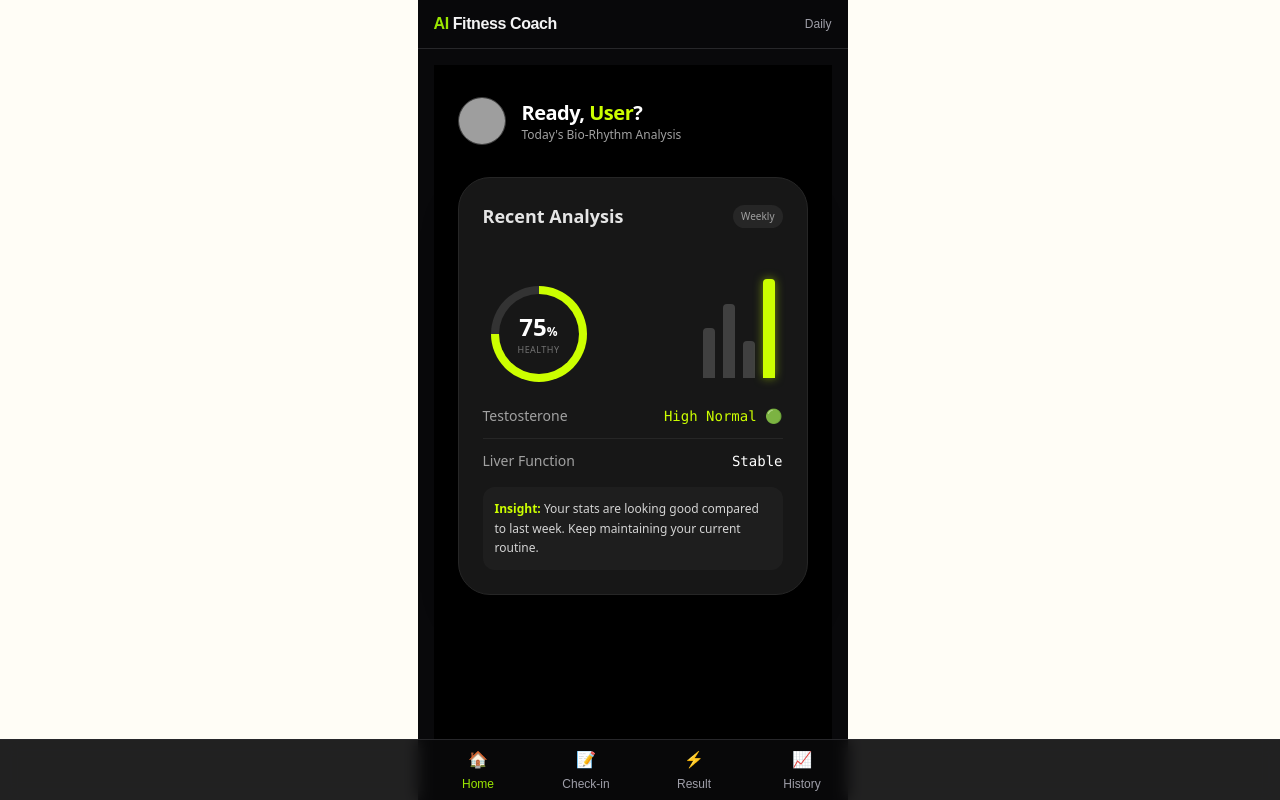
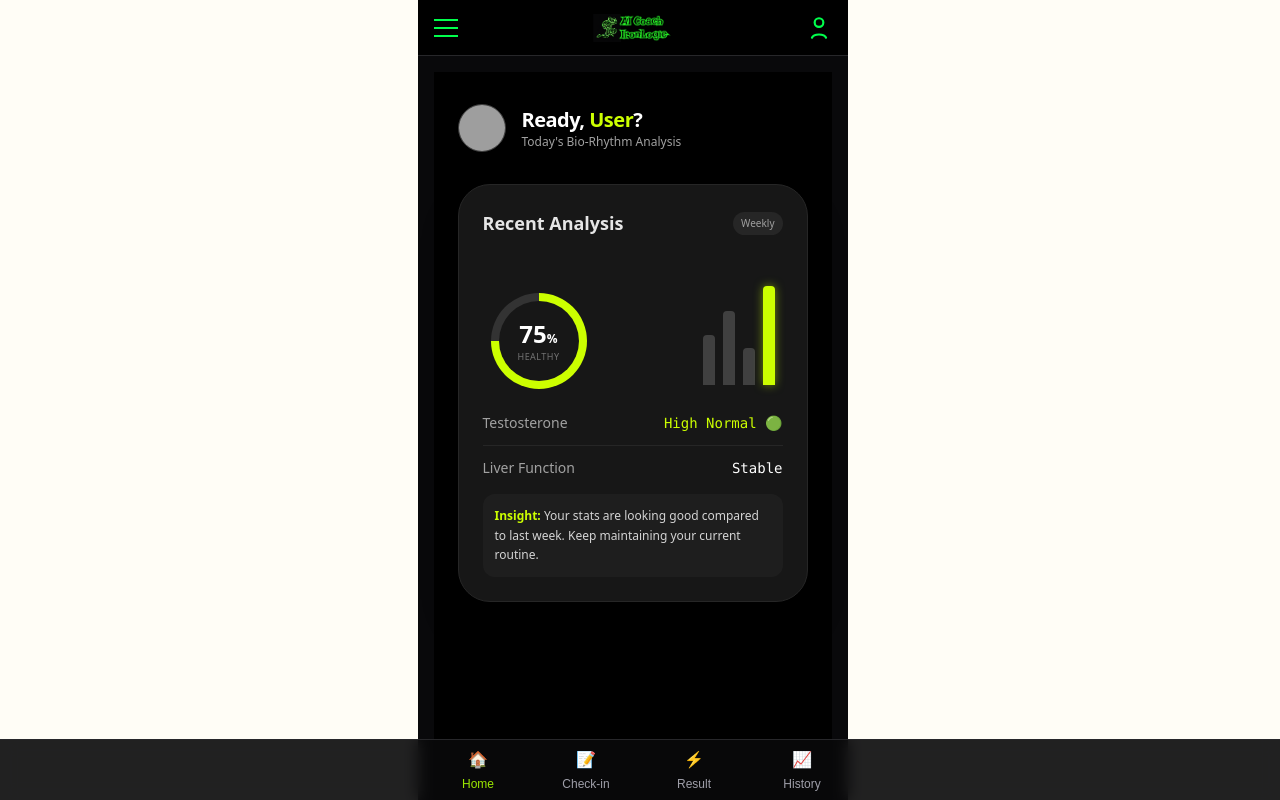
Before and after one commit to rexyoon/AIHealthCare, a React (Vite) app: page / in a window 1280 px wide. Shown: the top 800 px of the page. Built offline with nearby package versions, Linux system fonts and the light colour scheme; no server answers; grey boxes are pictures that could not be loaded; a web font is replaced by a local one.

Commit message:
header change

```diff
--- a/src/component/Layout.tsx
+++ /dev/null
@@ -1,21 +0,0 @@
-// src/components/Layout.tsx
-import { Outlet } from 'react-router-dom';
-import Header from './Header';
-import Sidebar from './SideBar';
-import { useState } from 'react';
-
-export default function Layout() {
-  const [isSidebarOpen, setIsSidebarOpen] = useState(false);
-
-  return (
-    <div className="min-h-screen bg-white">
-      <Header onMenuClick={() => setIsSidebarOpen(false)} />
-      <Sidebar isOpen={isSidebarOpen} onClose={() => setIsSidebarOpen(false)} />
-
-      {/* 헤더 높이만큼 여백 주기 */}
-      <main className="px-4 pt-16">
-        <Outlet />
-      </main>
-    </div>
-  );
-}
--- a/src/component/layout/Layout.tsx
+++ b/src/component/layout/Layout.tsx
@@ -1,20 +1,57 @@
 import type { ReactNode } from "react";
+import { useNavigate } from "react-router-dom";
 import BottomNav from "./BottomNav";
+import IronHome from "@/image/Ironhome.png"; // 경로 맞게 수정
 
 export default function Layout({ children }: { children: ReactNode }) {
+  const navigate = useNavigate();
+
   return (
     <div className="min-h-dvh bg-zinc-950 text-zinc-100">
-      <header className="sticky top-0 z-10 border-b border-zinc-800 bg-zinc-950/80 backdrop-blur">
-        <div className="mx-auto flex max-w-md items-center justify-between px-4 py-3">
-          <div className="font-extrabold tracking-tight">
-            <span className="text-lime-400">AI</span> Fitness Coach
-          </div>
-          <div className="text-xs text-zinc-400">Daily</div>
+      {/* ✅ 여기서부터: 기존 "AI Fitness Coach / Daily" 임시 헤더를 교체한 전역 헤더 */}
+      <header className="sticky top-0 z-10 w-full h-14 bg-black border-b border-zinc-800">
+        {/* 좌/우 영역 */}
+        <div className="h-full flex items-center justify-between px-4">
+          {/* Left: Hamburger */}
+          <button aria-label="menu" className="flex flex-col gap-1.5">
+            <span className="block w-6 h-0.5 bg-[#00ff4c]" />
+            <span className="block w-6 h-0.5 bg-[#00ff4c]" />
+            <span className="block w-6 h-0.5 bg-[#00ff4c]" />
+          </button>
+
+          {/* Right: User */}
+          <button aria-label="profile">
+            <svg
+              width="26"
+              height="26"
+              viewBox="0 0 24 24"
+              fill="none"
+              stroke="#00ff4c"
+              strokeWidth="2"
+              strokeLinecap="round"
+              strokeLinejoin="round"
+            >
+              <circle cx="12" cy="7" r="4" />
+              <path d="M5.5 21c1.5-4 11.5-4 13 0" />
+            </svg>
+          </button>
         </div>
+
+        {/* Center: Home Logo */}
+        <button
+          onClick={() => navigate("/")}
+          aria-label="go home"
+          className="absolute left-1/2 top-1/2 -translate-x-1/2 -translate-y-1/2"
+        >
+          <img src={IronHome} alt="Iron Home" className="h-7 object-contain" />
+        </button>
       </header>
+      {/* ✅ 여기까지가 헤더 */}
 
+      {/* ✅ 메인 콘텐츠 */}
       <main className="mx-auto max-w-md px-4 pb-20 pt-4">{children}</main>
 
+      {/* ✅ 하단 네비 */}
       <BottomNav />
     </div>
   );
```
